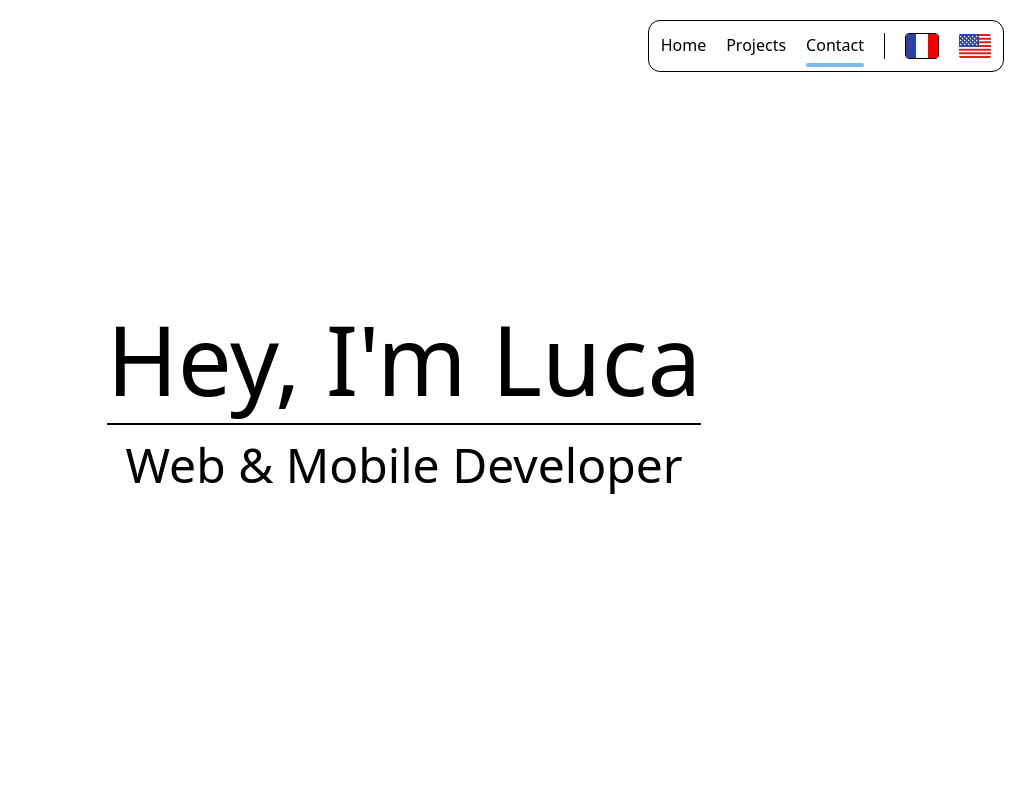
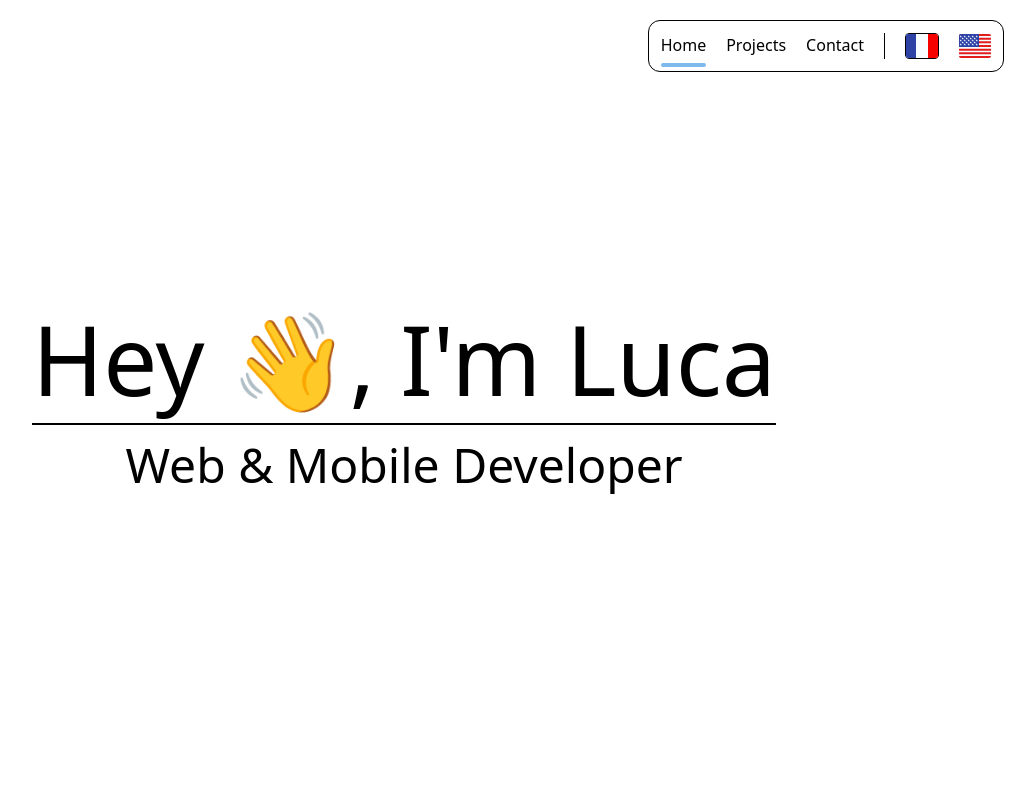
Before and after one commit to StEgo2103/egofolio, a SvelteKit app: page / in a window 1280 px wide. Shown: the top 800 px of the page, without its empty margins (236-1271 px from the left). Built offline with nearby package versions, Linux system fonts and the light colour scheme.

Commit message:
Remove additional page and animation hover navbat

```diff
--- a/src/app.css
+++ b/src/app.css
@@ -1,3 +1,7 @@
 @tailwind base;
 @tailwind components;
 @tailwind utilities;
+
+html {
+	scroll-behavior: smooth;
+}
--- a/src/routes/+page.svelte
+++ b/src/routes/+page.svelte
@@ -61,6 +61,7 @@
 				<div class="border-l-1 border-black h-auto"></div>
 				<button
 					type="button"
+					class="flag"
 					style={lang === 'fr' ? 'border-width: 1px; border-color: black; border-radius: 4px' : ''}
 					on:click={() => setLang('fr')}
 				>
@@ -68,6 +69,7 @@
 				</button>
 				<button
 					type="button"
+					class="flag"
 					style={lang === 'en' ? 'border-width: 1px; border-color: black; border-radius: 4px' : ''}
 					on:click={() => setLang('en')}
 				>
@@ -81,16 +83,9 @@
 			</div>
 		</div>
 	</div>
-	<div class="flex justify-center items-center h-screen">
-		<div class="w-auto flex flex-col items-center">
-			<h1 class="text-8xl pb-4 font-normal">Hey, I'm Luca</h1>
-			<div class="w-full border-1 border-black"></div>
-			<h2 class="text-5xl pt-4 font-light">Web & Mobile Developer</h2>
-		</div>
-	</div>
 	<section id="home" class="flex justify-center items-center h-screen">
 		<div class="w-auto flex flex-col items-center">
-			<h1 class="text-8xl pb-4 font-normal">Hey, I'm Luca</h1>
+			<h1 class="text-8xl pb-4 font-normal">Hey 👋, I'm Luca</h1>
 			<div class="w-full border-1 border-black"></div>
 			<h2 class="text-5xl pt-4 font-light">Web & Mobile Developer</h2>
 		</div>
@@ -114,7 +109,14 @@
 	}
 
 	a:hover {
-		transform: translateY(-4px);
-		font-weight: 600;
+		transform: translateY(-4px) scale(1.1);
+	}
+
+	.flag {
+		transition: transform 0.3s ease;
+	}
+
+	.flag:hover {
+		transform: scale(1.1);
 	}
 </style>
```
